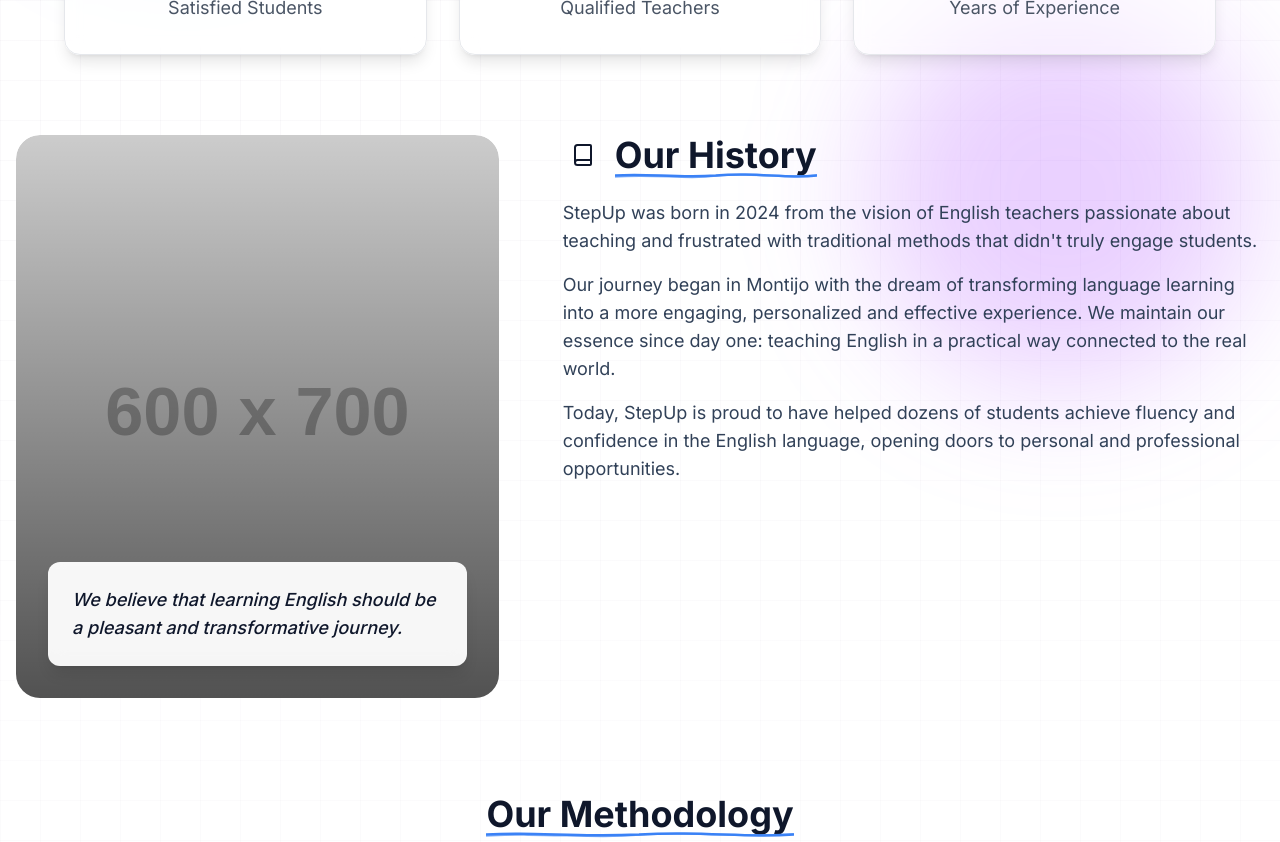
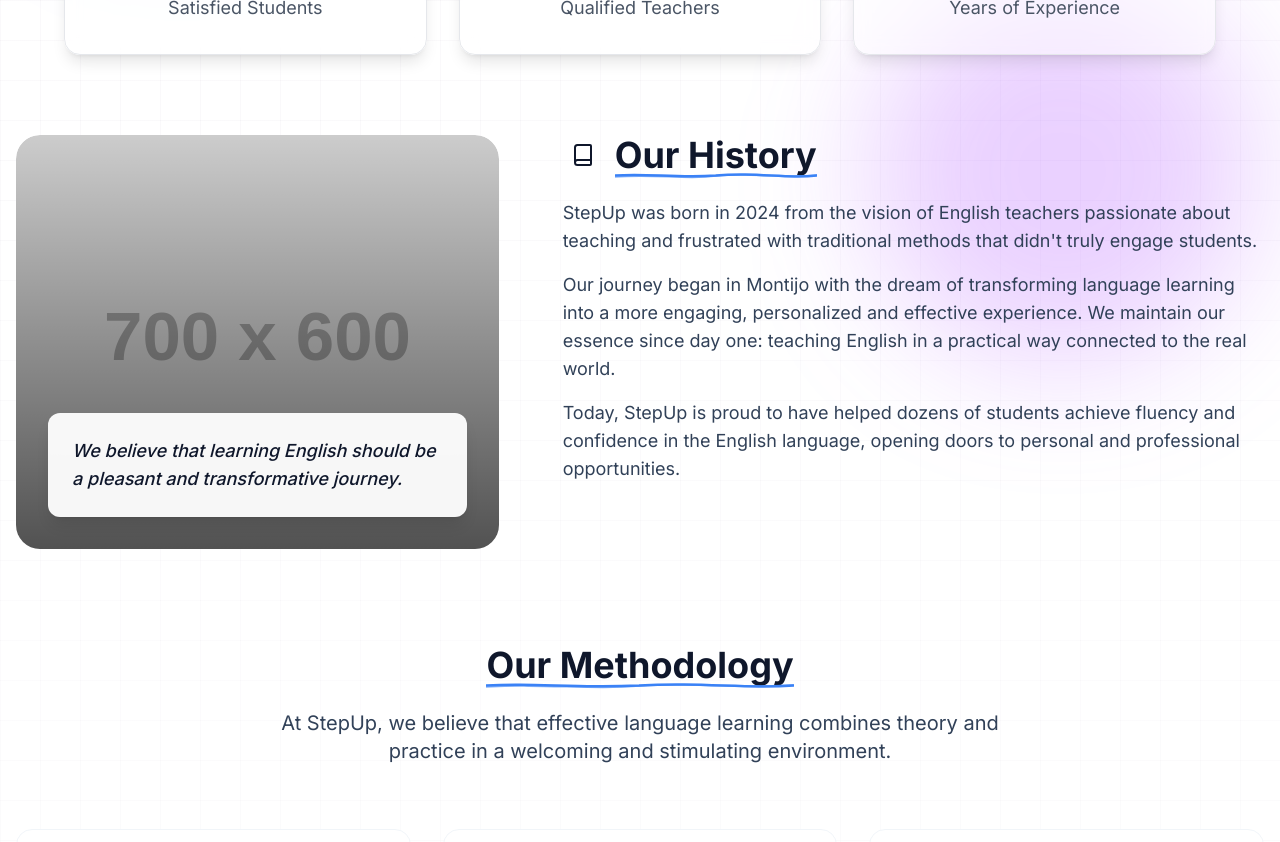
Before and after one commit to StepUpMontijo/stepup-website, a Next.js app: page /en/about in a window 1280 px wide. Shown: the part 560-1402 px from the top of the page. Built offline with nearby package versions, Linux system fonts and the light colour scheme.

Commit message:
refactor: update AboutPage image dimensions for better display
- Adjusted the image source and dimensions in the AboutPage component to enhance visual presentation.
- Updated the image width to 700 and height to 600 for improved aspect ratio and layout consistency.

```diff
--- a/app/[locale]/about/page.tsx
+++ b/app/[locale]/about/page.tsx
@@ -108,10 +108,10 @@
               <div className="relative">
                 <div className="relative overflow-hidden rounded-3xl">
                   <Image
-                    src="https://placehold.co/600x700/webp"
+                    src="https://placehold.co/700x600/webp"
                     alt="StepUp Team"
-                    width={600}
-                    height={700}
+                    width={700}
+                    height={600}
                     className="w-full h-auto object-cover rounded-3xl shadow-xl"
                   />
                   <div className="absolute inset-0 bg-gradient-to-t from-black/60 to-transparent"></div>
```
